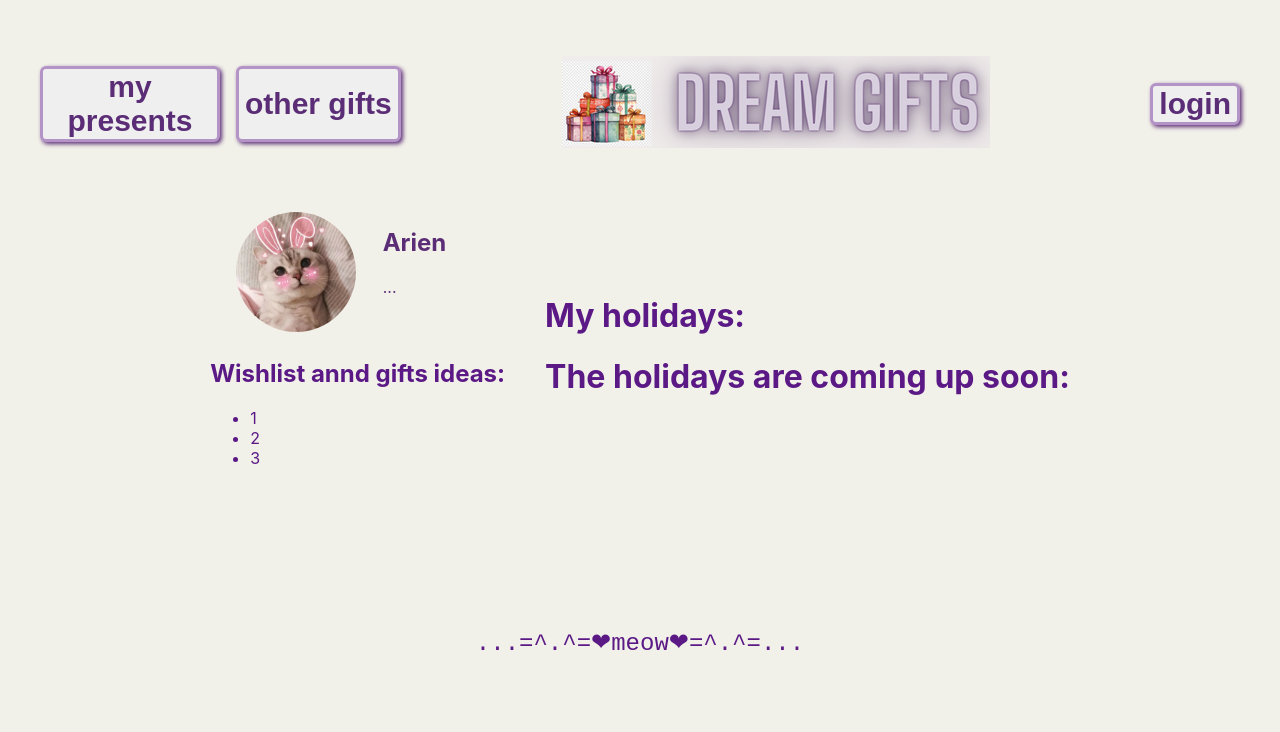
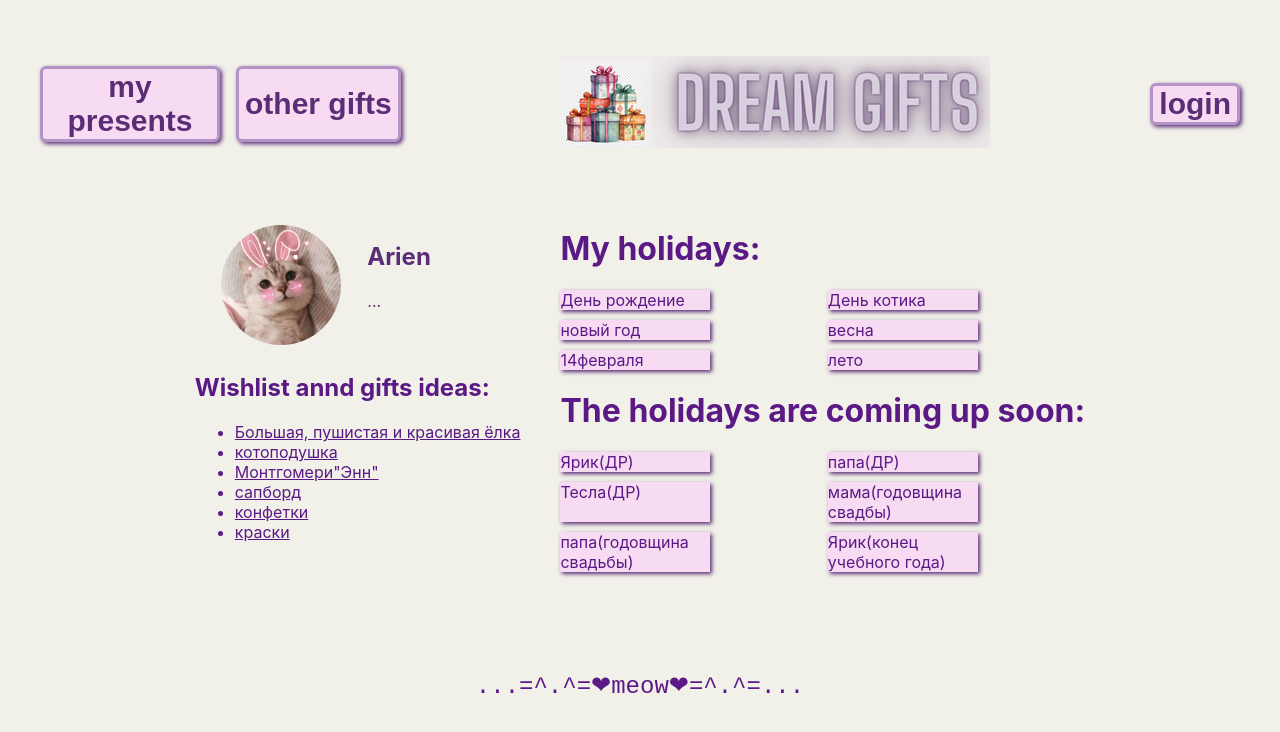
Before and after one commit to ArienI/dream-gifts, a React (Create React App) app: page / in a window 1280 px wide. Shown: the top 732 px of the page. Built offline with nearby package versions, Linux system fonts and the light colour scheme.

Commit message:
style:main

```diff
--- a/src/components/Header/Header.module.css
+++ b/src/components/Header/Header.module.css
@@ -1,7 +1,6 @@
 .header {
   max-width: 1920px;
   margin: 40px;
-  background-color: #131316;
 
   background: var(--interface-modal-bg, #f1f0e9);
 }
@@ -21,7 +20,7 @@
 
 .button {
   max-width: 180px;
-
+  background-color: #f7dbf2;
   border: 3px solid #b494c7;
   border-radius: 6px;
   font-size: 30px;
--- a/src/components/Main/Holidays/MyHolidays/MyHolidays.jsx
+++ b/src/components/Main/Holidays/MyHolidays/MyHolidays.jsx
@@ -9,6 +9,14 @@ export default function MyHolidays() {
 
     <div className={styles.myHolidays}>
       <h1>My holidays:</h1>
+      <div className={styles.holiday}>
+        <div className={styles.holidayName}>День рождение</div>
+        <div className={styles.holidayName}>День котика</div>
+        <div className={styles.holidayName}>новый год</div>
+        <div className={styles.holidayName}>весна</div>
+        <div className={styles.holidayName}>14февраля</div>
+        <div className={styles.holidayName}>лето</div>
+      </div>
     </div>
 
   );
--- a/src/components/Main/Holidays/MyHolidays/MyHolidays.module.css
+++ b/src/components/Main/Holidays/MyHolidays/MyHolidays.module.css
@@ -0,0 +1,11 @@
+.holiday {
+  display: grid;
+  grid-gap: 10px;
+  grid-template-columns: repeat(auto-fit, minmax(200px, 1fr));
+}
+
+.holidayName {
+  max-width: 150px;
+  box-shadow: 2px 2px 4px #5b2d76;
+  background-color: #f7dbf2;
+}
--- a/src/components/Main/Holidays/SoonHolidays/SoonHolidays.jsx
+++ b/src/components/Main/Holidays/SoonHolidays/SoonHolidays.jsx
@@ -10,6 +10,14 @@ export default function SoonHolidays() {
 
     <div className={styles.soonHolidays}>
       <h1>The holidays are coming up soon:</h1>
+      <div className={styles.holiday}>
+        <div className={styles.holidayName}>Ярик(ДР) </div>
+        <div className={styles.holidayName}>папа(ДР)</div>
+        <div className={styles.holidayName}>Тесла(ДР)</div>
+        <div className={styles.holidayName}>мама(годовщина свадбы)</div>
+        <div className={styles.holidayName}>папа(годовщина свадьбы)</div>
+        <div className={styles.holidayName}>Ярик(конец учебного года)</div>
+      </div>
     </div>
 
   );
--- a/src/components/Main/Holidays/SoonHolidays/SoonHolidays.module.css
+++ b/src/components/Main/Holidays/SoonHolidays/SoonHolidays.module.css
@@ -0,0 +1,11 @@
+.holiday {
+  display: grid;
+  grid-gap: 10px;
+  grid-template-columns: repeat(auto-fit, minmax(200px, 1fr));
+}
+
+.holidayName {
+  max-width: 150px;
+  box-shadow: 2px 2px 4px #5b2d76;
+  background-color: #f7dbf2;
+}
--- a/src/components/Main/Info/Wishlist/Wishlist.jsx
+++ b/src/components/Main/Info/Wishlist/Wishlist.jsx
@@ -9,12 +9,14 @@ const Wishlist = () => {
 
       <h1 className={styles.title}>Wishlist annd gifts ideas:</h1>
 
-      <ul>
-        <li>1</li>
-        <li>2</li>
-        <li>3</li>
+      <ul className={styles.items}>
+        <li>Большая, пушистая и красивая ёлка </li>
+        <li>котоподушка</li>
+        <li>Монтгомери"Энн"</li>
+        <li>сапборд</li>
+        <li>конфетки</li>
+        <li>краски</li>
       </ul>
-
 
     </section>
 
--- a/src/components/Main/Info/Wishlist/Wishlist.module.css
+++ b/src/components/Main/Info/Wishlist/Wishlist.module.css
@@ -0,0 +1,3 @@
+.items {
+  text-decoration: underline;
+}
```
